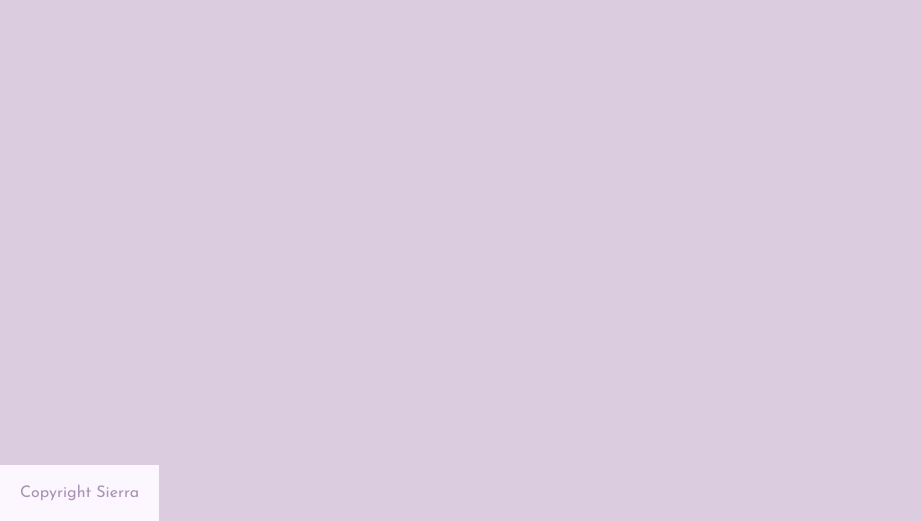
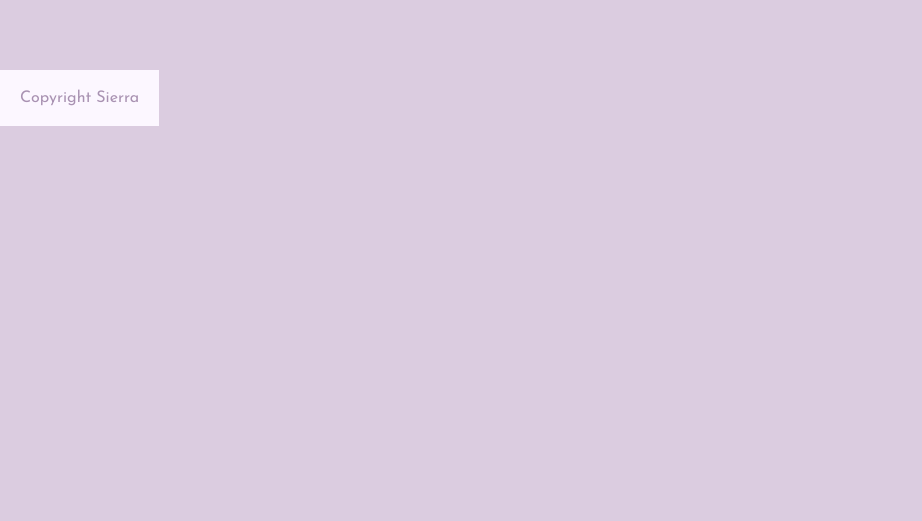
Before and after one commit to sierrainertia/technicalwriter, a plain HTML site: page index.html in a window 1280 px wide. Shown: the part 279-800 px from the top of the page, without its empty margins (0-922 px from the left). Drawn offline with Linux system fonts and the light colour scheme; a web font is replaced by a local one.

Commit message:
Update style.css

```diff
--- a/style.css
+++ b/style.css
@@ -34,7 +34,7 @@ footer {
   padding: 20px;
   text-align:center;
   margin-top: 60px;
-  bottom: 0;
-  position: absolute;
+  margin-bottom: 0;
+  position: fixed;
 
 }
```
